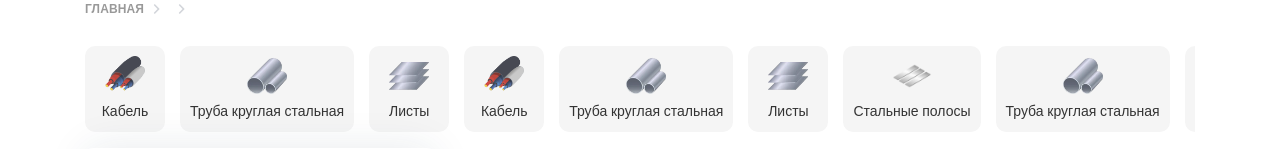
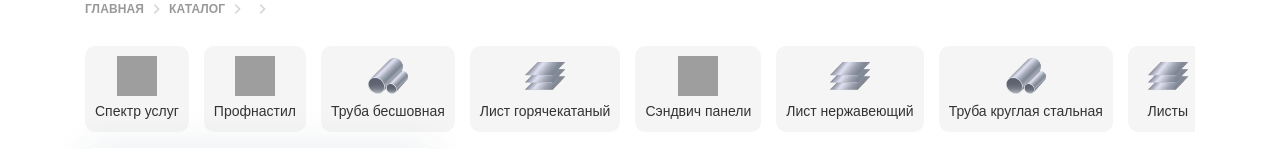
Before and after one commit to tab1k/steelfed.kz, a Django app: template src/templates/product/product_list.html in a window 1280 px wide. Shown: the part 106-255 px from the top of the page. Run offline with Django 5.2, Linux system fonts and the light colour scheme; the template is opened without the code that fills it, so the values that code supplies are empty; some libraries are stand-ins or nearby versions; grey boxes are pictures that could not be loaded.

Commit message:
added CRM links

```diff
--- a/src/templates/base.html
+++ b/src/templates/base.html
@@ -44,9 +44,12 @@
 
     <script src="https://cdnjs.cloudflare.com/ajax/libs/jquery/3.6.0/jquery.min.js"></script>
     <script src="https://cdnjs.cloudflare.com/ajax/libs/jquery.inputmask/5.0.7-beta.29/jquery.inputmask.min.js"></script>
+
   </head>
 
   <body>
+
+
     <!-- Header START -->
     <header class="navbar-light header-sticky">
       <div class="header-top container">
@@ -225,6 +228,8 @@
     {% block content %}
 
     {% endblock %}
+
+
     <!-- **************** MAIN CONTENT END **************** -->
 
     <!-- ======================= Footer START -->
@@ -283,7 +288,7 @@
 
 
     <div id="whatsapp-container">
-      <a href="https://wa.me/77475620516?text=👋%20Здравствуйте!%20Я%20пишу%20вам%20с%20*c-sp.kz*.%20хочу%20узнать%20подробнее%20о%20ваших%20услугах%20🚀" class="whatsapp-float" target="_blank"><i class="fab fa-whatsapp"></i></a>
+      <a href="https://wa.me/77475620516?text=👋%20Здравствуйте!%20Я%20пишу%20вам%20с%20*steelfed.kz*.%20хочу%20узнать%20подробнее%20о%20ваших%20услугах%20🚀" class="whatsapp-float" target="_blank"><i class="fab fa-whatsapp"></i></a>
       <div class="whatsapp-bubble">💬 Привет! Напишите нам, мы поможем!</div>
     </div>
 
--- a/src/templates/product/product_list.html
+++ b/src/templates/product/product_list.html
@@ -19,6 +19,15 @@
 							<a class="bread-crumbs__link" href="/" itemprop="item">
 								  <span itemprop="name">
 									  Главная
+								  </span>
+							</a>
+							<meta itemprop="position" content="1">
+						</li>
+
+						<li class="bread-crumbs__item" itemprop="itemListElement" itemscope="" itemtype="https://schema.org/ListItem">
+							<a class="bread-crumbs__link" href="{% url 'main:category' %}" itemprop="item">
+								  <span itemprop="name">
+									  Каталог
 								  </span>
 							</a>
 							<meta itemprop="position" content="1">
@@ -88,51 +97,63 @@
 
         <div class="container mb-3 mt-1 p-0">
             <div class="categories">
+
+			<a href="{% url 'main:services' %}">
 				<div class="category">
-                <img src="{% static 'images/tech/kabel.png' %}" alt="Доставка" />
-                <span>Кабель</span>
+					<img src="{% static 'images/tech/servicesss.png' %}" alt="Доставка" />
+					<span>Спектр услуг</span>
 				</div>
+			</a>
+
+			<a href="https://c-sp.kz/profnastil/products/">
+				<div class="category">
+					<img src="{% static 'images/tech/proff.png' %}" alt="Доставка" />
+					<span>Профнастил</span>
+				</div>
+			</a>
+
+			<a href="https://c-sp.kz/besshovnye-stalnye-truby/products/">
+				<div class="category">
+					<img src="{% static 'images/tech/truba.webp' %}" alt="Бургеры" />
+					<span>Труба бесшовная</span>
+				</div>
+			</a>
+
+			<a href="https://c-sp.kz/goryachekatanye-listy/products/">
+				<div class="category">
+					<img src="{% static 'images/tech/listy.webp' %}" alt="Пицца" />
+					<span>Лист горячекатаный</span>
+				</div>
+			</a>
+
+			<a href="https://c-sp.kz/sendvich-paneli/products/">
+				<div class="category">
+					<img src="{% static 'images/tech/san.png' %}" alt="Бургеры" />
+					<span>Сэндвич панели</span>
+				</div>
+			</a>
+
+			<a href="https://c-sp.kz/category/nerzhaveyushie-listy/">
+				<div class="category">
+					<img src="{% static 'images/tech/listy.webp' %}" alt="Пицца" />
+					<span>Лист нержавеющий</span>
+				</div>
+			</a>
+
 
             <div class="category">
                 <img src="{% static 'images/tech/truba.webp' %}" alt="Бургеры" />
                 <span>Труба круглая стальная</span>
             </div>
 
+			<a href="https://c-sp.kz/category/ploskiy-stalnoy-prokat/">
 				<div class="category">
 					<img src="{% static 'images/tech/listy.webp' %}" alt="Пицца" />
 					<span>Листы</span>
 				</div>
+			</a>
 
-            <div class="category">
-                <img src="{% static 'images/tech/kabel.png' %}" alt="Доставка" />
-                <span>Кабель</span>
-            </div>
-            <div class="category">
-                <img src="{% static 'images/tech/truba.webp' %}" alt="Бургеры" />
-                <span>Труба круглая стальная</span>
-            </div>
-            <div class="category">
-                <img src="{% static 'images/tech/listy.webp' %}" alt="Пицца" />
-                <span>Листы</span>
-            </div>
-            <div class="category">
-                <img src="{% static 'images/tech/polosy.webp' %}" alt="Суши" />
-                <span>Стальные полосы</span>
-            </div>
-            <div class="category">
-                <img src="{% static 'images/tech/truba.webp' %}" alt="Бургеры" />
-                <span>Труба круглая стальная</span>
-            </div>
 
-            <div class="category">
-                <img src="{% static 'images/tech/listy.webp' %}" alt="Пицца" />
-                <span>Листы</span>
-            </div>
-
-            <div class="category">
-                <img src="{% static 'images/tech/truba.webp' %}" alt="Бургеры" />
-                <span>Труба круглая стальная</span>
-            </div>
             </div>
         </div>
 
@@ -312,7 +333,7 @@
                         <a href="{{ product.get_absolute_url }}">
                             <div class="product-info" style="justify-content: space-between;">
                                 <div class="d-flex" style="align-items: center;">
-									<img class="product-logo" src="{% static 'images/tech/truba.webp' %}">
+									<img class="product-logo" src="{% if product.category.image %}{{ product.category.image.url }}{% else %}{% static 'images/tech/truba.webp' %}{% endif %}">
                                 	<div class="product-name" style="margin-left: 10px;"><p style="margin: 0;">{{ product.name }}</p></div>
 								</div>
                                 <button class="btn btn-sm btn-primary mb-0" style="background-color: #f5f5f5; border: 1px solid #e3e5e8; color: #262a31;">Купить</button>
@@ -345,10 +366,38 @@
 						}
 
 						.product-name {
+							display: flex;
+    						flex-wrap: wrap;
 							font-size: 14px;
 							font-weight: 600;
 							color: #333;
+							max-width: 100%;
+							word-break: break-word;
 						}
+
+						@media (max-width: 768px) {
+							.product-info {
+								display: flex;
+								align-items: center;
+								justify-content: space-between; /* Оставляем кнопку справа */
+								flex-wrap: nowrap; /* Запрещаем перенос кнопки */
+								gap: 10px;
+							}
+
+							.product-name {
+								flex: 1; /* Заставляет название занимать максимум доступного места */
+								min-width: 0; /* Это важно для корректного сжатия */
+								max-width: 70%; /* Регулируем, чтобы кнопка оставалась справа */
+								word-break: break-word;
+							}
+
+							.btn {
+								white-space: nowrap; /* Запрещает разрыв текста в кнопке */
+								flex-shrink: 0; /* Запрещает уменьшать кнопку */
+							}
+						}
+
+
 
                     </style>
 
```
Also changed, not shown: src/templates/product/product_detail.html (+20 -5 lines), src/templates/website/index.html (+14 -1 lines). Lines whose indentation alone changed are shown as unchanged.
